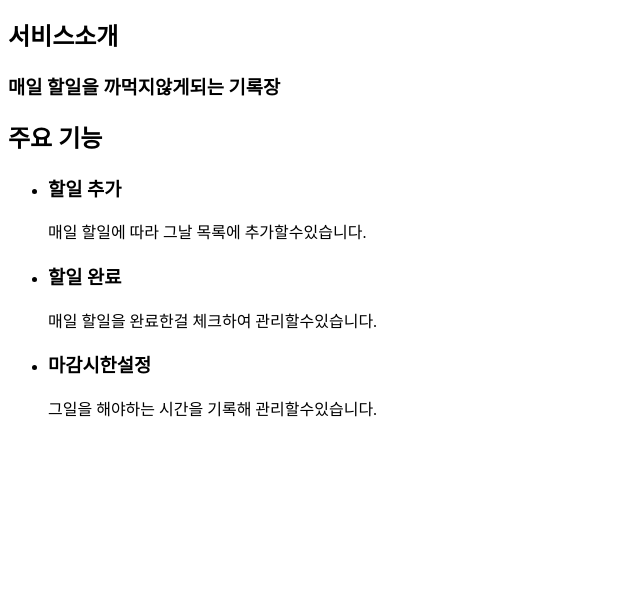
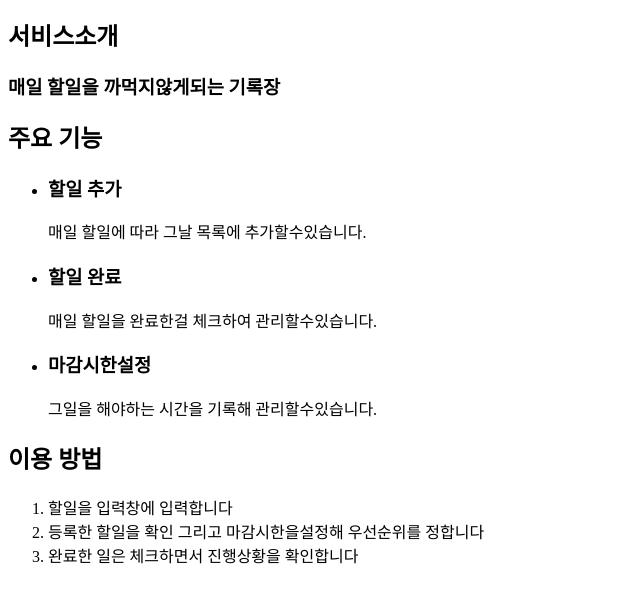
Before and after one commit to ppp-208/uiuxprogramming, a plain HTML site: page index.html in a window 1280 px wide. Shown: the part 116-718 px from the top of the page, without its empty margins (0-640 px from the left). Drawn offline with Linux system fonts and the light colour scheme.

Commit message:
이용 방법

```diff
--- a/index.html
+++ b/index.html
@@ -35,6 +35,13 @@
 
     </li>
   </ul>
+
+  <h2>이용 방법</h2>
+  <ol>
+    <li>할일을 입력창에 입력합니다</li>
+    <li>등록한 할일을 확인 그리고 마감시한을설정해 우선순위를 정합니다</li>
+    <li>완료한 일은 체크하면서 진행상황을 확인합니다</li>
+  </ol>
 </body>
 
 </html>
```
